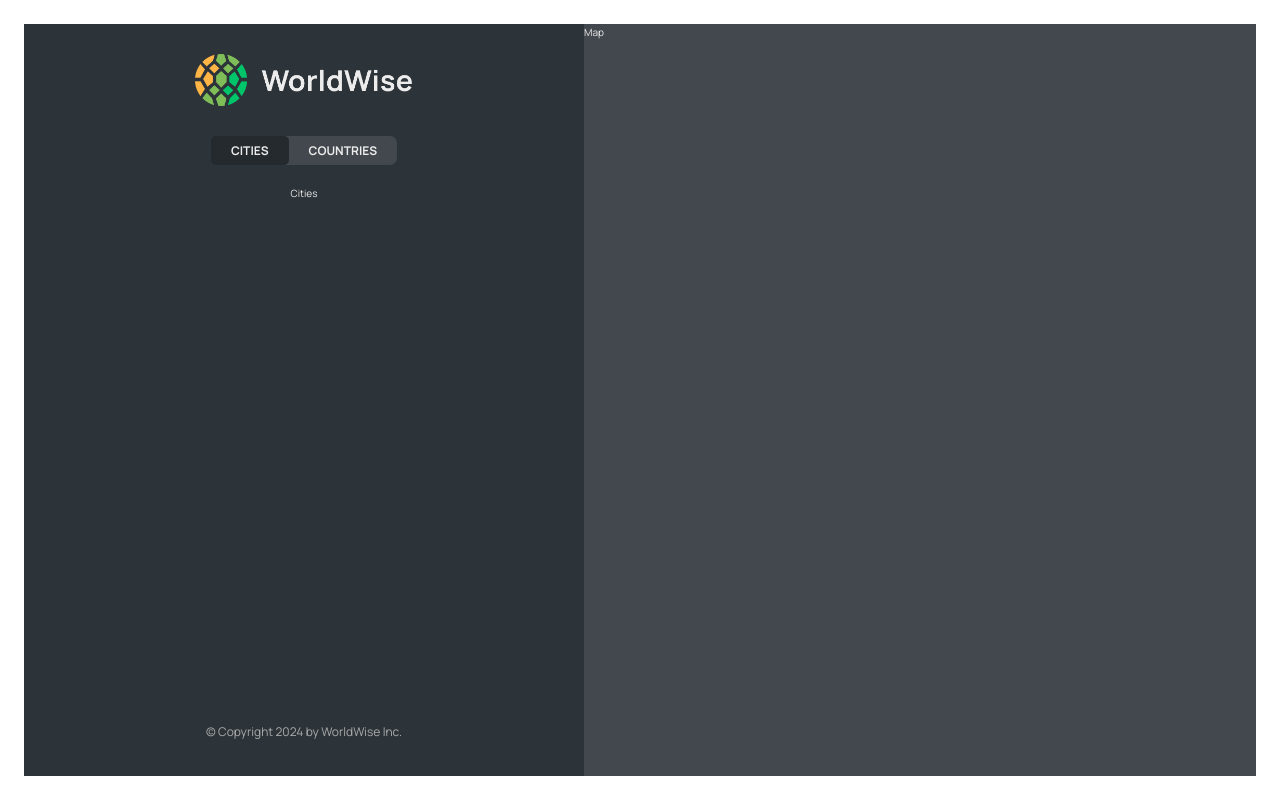
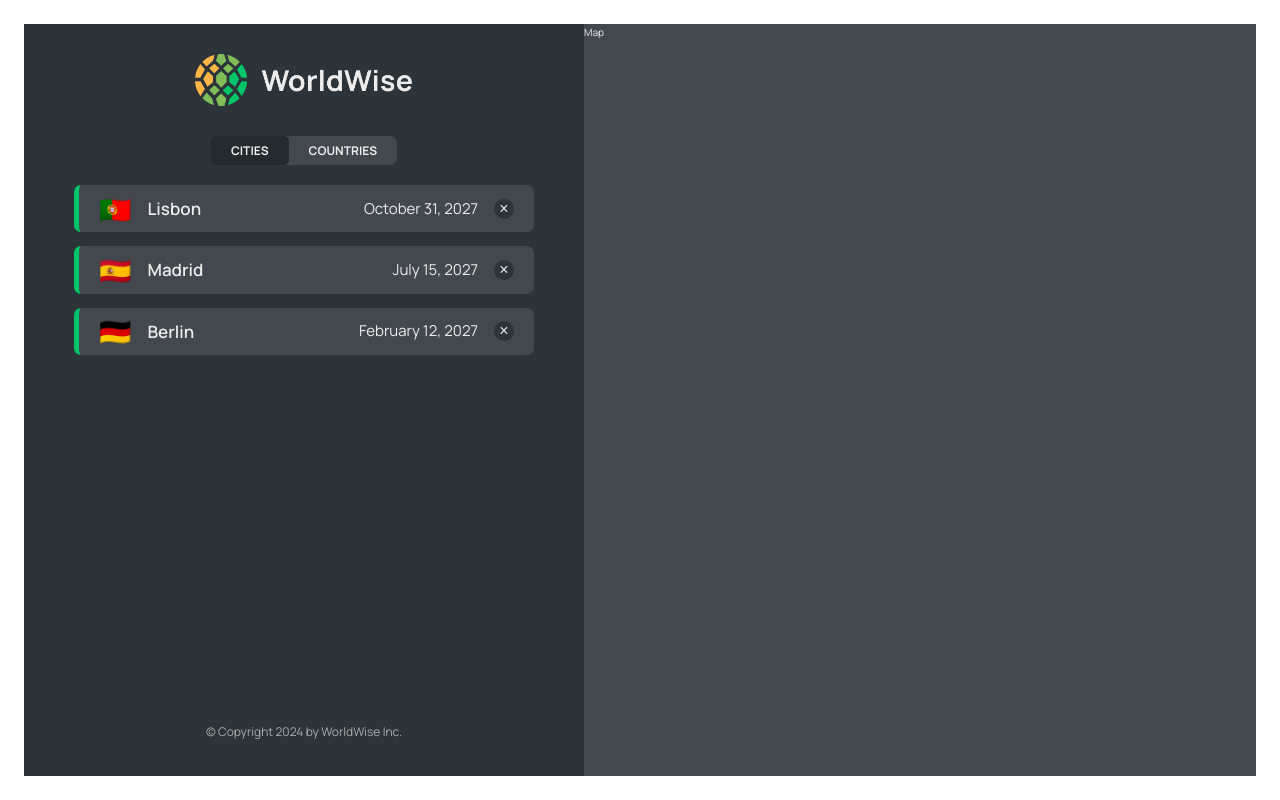
Before and after one commit to frankassafuah/worldwise, a React (Vite) app: page /app/cities in a window 1280 px wide. Built offline with nearby package versions, Linux system fonts and the light colour scheme; data requests are answered from the project's data file.

Commit message:
implementing city list

```diff
--- /dev/null
+++ b/data/cities.json
@@ -0,0 +1,40 @@
+{
+  "cities": [
+    {
+      "cityName": "Lisbon",
+      "country": "Portugal",
+      "emoji": "🇵🇹",
+      "date": "2027-10-31T15:59:59.138Z",
+      "notes": "My favorite city so far!",
+      "position": {
+        "lat": 38.727881642324164,
+        "lng": -9.140900099907554
+      },
+      "id": 73930385
+    },
+    {
+      "cityName": "Madrid",
+      "country": "Spain",
+      "emoji": "🇪🇸",
+      "date": "2027-07-15T08:22:53.976Z",
+      "notes": "",
+      "position": {
+        "lat": 40.46635901755316,
+        "lng": -3.7133789062500004
+      },
+      "id": 17806751
+    },
+    {
+      "cityName": "Berlin",
+      "country": "Germany",
+      "emoji": "🇩🇪",
+      "date": "2027-02-12T09:24:11.863Z",
+      "notes": "Amazing 😃",
+      "position": {
+        "lat": 52.53586782505711,
+        "lng": 13.376933665713324
+      },
+      "id": 98443197
+    }
+  ]
+}
--- a/package.json
+++ b/package.json
@@ -7,9 +7,11 @@
     "dev": "vite",
     "build": "vite build",
     "lint": "eslint . --ext js,jsx --report-unused-disable-directives --max-warnings 0",
-    "preview": "vite preview"
+    "preview": "vite preview",
+    "server": "json-server --watch data/cities.json --port 9000"
   },
   "dependencies": {
+    "json-server": "^1.0.0-beta.0",
     "react": "^18.2.0",
     "react-dom": "^18.2.0",
     "react-router-dom": "^6.23.1"
--- a/src/App.jsx
+++ b/src/App.jsx
@@ -5,15 +5,36 @@
 import PageNotFound from "./pages/PageNotFound";
 import Login from "./pages/Login";
 import AppLayout from "./pages/AppLayout";
+import CityList from "./components/CityList";
+import { useEffect, useState } from "react";
 
 function App() {
+  const [cities, setCities] = useState([]);
+  const [isLoading, setIsLoading] = useState(false);
+
+  useEffect(function () {
+    async function fetchCities() {
+      try {
+        setIsLoading(true);
+        const res = await fetch("http://localhost:9000/cities");
+        const data = await res.json();
+        setCities(data);
+      } catch (error) {
+        alert("there was an error");
+      } finally {
+        setIsLoading(false);
+      }
+    }
+    fetchCities();
+  }, []);
+
   return (
     <BrowserRouter>
       <Routes>
         <Route path="/" element={<HomePage></HomePage>} />
         <Route path="app" element={<AppLayout></AppLayout>}>
-          <Route index element={<p>Cities</p>} />
-          <Route path="cities" element={<p>Cities</p>} />
+          <Route index element={<CityList cities={cities} isLoading={isLoading}/>} />
+          <Route path="cities" element={<CityList cities={cities} isLoading={isLoading} />} />
           <Route path="countries" element={<p>Countries</p>} />
           <Route path="form" element={<p>Form</p>} />
         </Route>
--- /dev/null
+++ b/src/components/CityItem.jsx
@@ -0,0 +1,23 @@
+/* eslint-disable react/prop-types */
+import styles from "./CityItem.module.css";
+
+const formatDate = (date) =>
+  new Intl.DateTimeFormat("en", {
+    day: "numeric",
+    month: "long",
+    year: "numeric"
+  }).format(new Date(date));
+
+export default function CityItem({ city }) {
+  const { cityName, emoji, date } = city;
+  return (
+    <li className={styles.cityItem}>
+      <span className={styles.emoji}>{emoji}</span>
+      <h3 className={styles.name}>{cityName}</h3>
+      <time className={styles.date}>
+        {formatDate(date)}
+      </time>
+      <button className={styles.deleteBtn}>&times;</button>
+    </li>
+  );
+}
--- /dev/null
+++ b/src/components/CityList.jsx
@@ -0,0 +1,26 @@
+/* eslint-disable react/prop-types */
+import CityItem from "./CityItem.jsx";
+import styles from "./CityList.module.css";
+import Spinner from "./Spinner.jsx";
+import PropTypes from "prop-types";
+import Message from "./Message.jsx";
+
+CityList.prototype = {
+  cities: PropTypes.array.isRequired,
+};
+function CityList({ cities, isLoading }) {
+  if (isLoading) return <Spinner></Spinner>;
+  if (!cities.length)
+    return (
+      <Message message="Add your first city by clicking on a city in the map"></Message>
+    );
+  return (
+    <ul className={styles.cityList}>
+      {cities.map((city) => (
+        <CityItem city={city} key={city.id} />
+      ))}
+    </ul>
+  );
+}
+
+export default CityList;
```
Also changed, not shown: 1 other file (tests, documents, lock files or other folders).
